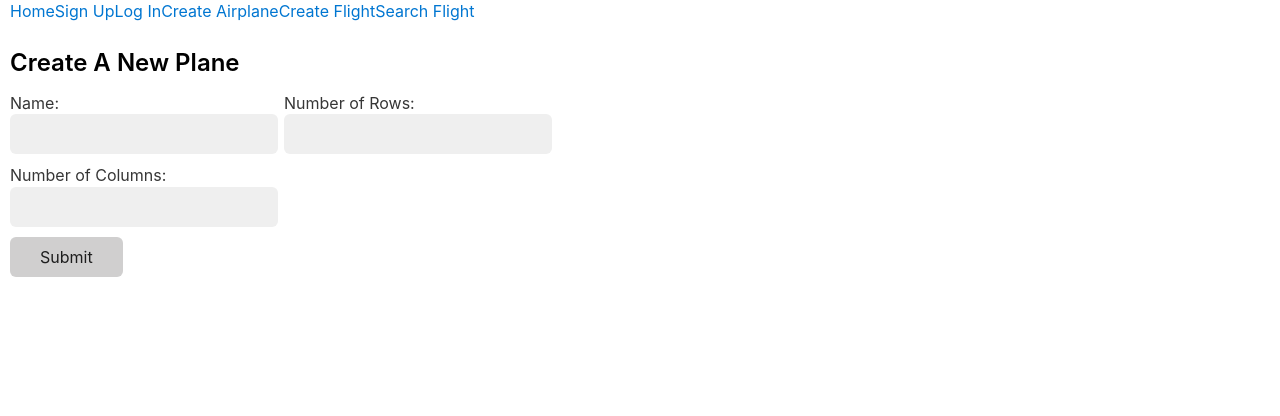
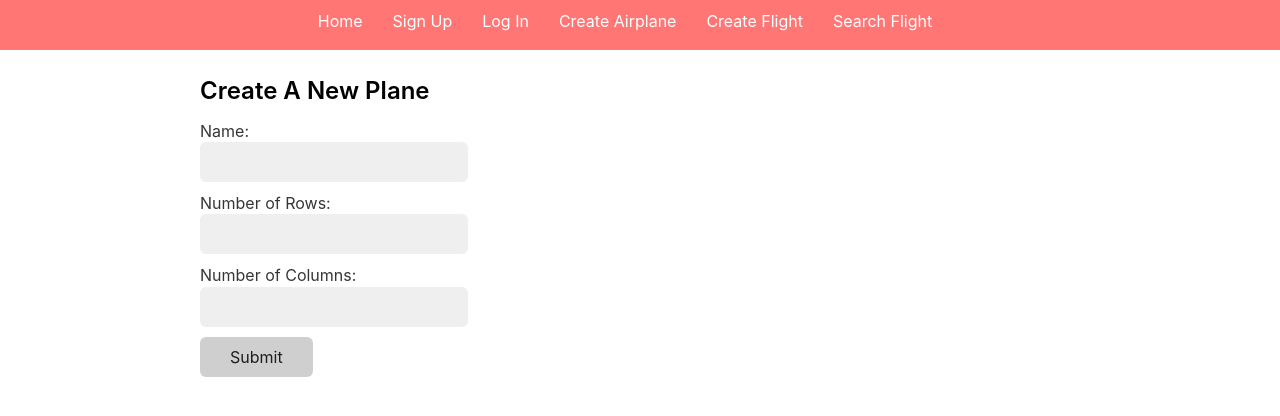
Before and after one commit to joshpanebianco/jubilant-umbrella, a React (Create React App) app: page /create-plane in a window 1280 px wide. Shown: the top 416 px of the page. Built offline with nearby package versions, Linux system fonts and the light colour scheme.

Commit message:
updates to the css for the nav bar

```diff
--- a/src/components/Navbar.js
+++ b/src/components/Navbar.js
@@ -4,13 +4,15 @@ import { Link } from 'react-router-dom';
 class Navbar extends Component {
   render() {
     return (
-      <div>
-        <Link to="/">Home</Link>
-        <Link to="/signup">Sign Up</Link>
-        <Link to="/login">Log In</Link>
-        <Link to="/airplanes">Create Airplane</Link>
-        <Link to="/flights">Create Flight</Link>
-        <Link to="/search">Search Flight</Link>
+      <div className="top-nav">
+        <div className="nav-list">
+          <Link to="/" className="nav-item">Home</Link>
+          <Link to="/signup" className="nav-item">Sign Up</Link>
+          <Link to="/login" className="nav-item">Log In</Link>
+          <Link to="/create-plane"className="nav-item">Create Airplane</Link>
+          <Link to="/flights" className="nav-item">Create Flight</Link>
+          <Link to="/search" className="nav-item">Search Flight</Link>
+        </div>
       </div>
     );
   }
--- a/src/index.css
+++ b/src/index.css
@@ -1,5 +1,6 @@
 body {
   margin: 0;
+  padding: 0;
   font-family: -apple-system, BlinkMacSystemFont, 'Segoe UI', 'Roboto', 'Oxygen',
     'Ubuntu', 'Cantarell', 'Fira Sans', 'Droid Sans', 'Helvetica Neue',
     sans-serif;
@@ -11,3 +12,31 @@ code {
   font-family: source-code-pro, Menlo, Monaco, Consolas, 'Courier New',
     monospace;
 }
+
+.App {
+  /* margin: 0 auto; */
+  /* text-align: center; */
+  padding-top: 50px;
+  width: 50%;
+  margin: 0 auto;
+}
+
+.top-nav {
+  background-color: #ff7675;
+  height: 50px;
+  position: absolute;
+  top: 0;
+  left: 0;
+  width: 100%;
+  text-align: center;
+}
+
+.nav-item {
+  margin-right: 30px;
+  color: #fff;
+
+}
+
+.nav-list {
+  margin-top: 10px;
+}
```
